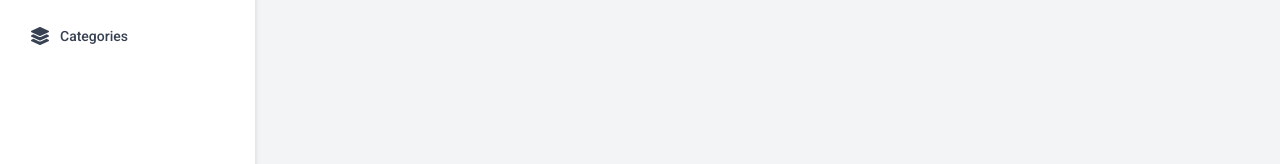
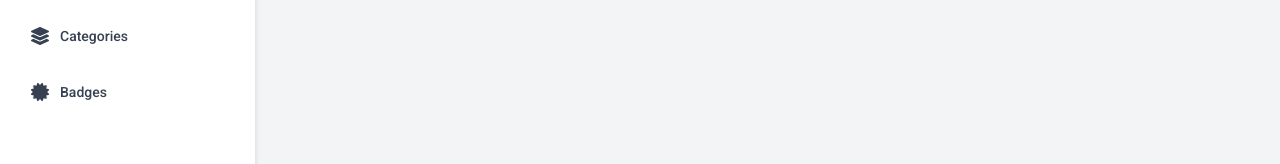
Before and after one commit to AhmedSobhy01/jobesta, a React (Vite) app in the folder client/: page /admin in a window 1280 px wide. Shown: the part 183-347 px from the top of the page. Built offline with nearby package versions, Linux system fonts and the light colour scheme; the HTML template or start-up script is replaced by a standard one; a web font is replaced by a local one.

Commit message:
feat: add badge interface and nav button

```diff
--- a/client/src/components/Admin/Layout/Sidebar.tsx
+++ b/client/src/components/Admin/Layout/Sidebar.tsx
@@ -1,4 +1,9 @@
-import { faHome, faLayerGroup, faUser } from '@fortawesome/free-solid-svg-icons';
+import {
+  faHome,
+  faLayerGroup,
+  faUser,
+  faCertificate,
+} from '@fortawesome/free-solid-svg-icons';
 import { Link } from 'react-router-dom';
 import jobestaLogo from '@/assets/jobesta-logo.png';
 import SidebarButton from '@/components/Admin/Layout/SidebarButton';
@@ -21,7 +26,16 @@ const Sidebar: React.FC = () => {
       <nav className="mt-4 space-y-3">
         <SidebarButton icon={faHome} text="Dashboard" route="/admin" />
         <SidebarButton icon={faUser} text="Clients" route="/admin/clients" />
-        <SidebarButton icon={faLayerGroup} text="Categories" route="/admin/categories" />
+        <SidebarButton
+          icon={faLayerGroup}
+          text="Categories"
+          route="/admin/categories"
+        />
+        <SidebarButton
+          icon={faCertificate}
+          text="Badges"
+          route="/admin/badges"
+        />
       </nav>
 
       <div className="mt-auto p-4 text-center text-sm text-gray-600 dark:text-gray-400">
```
Also changed, not shown: client/src/types/global.d.ts (+7 -0 lines).
